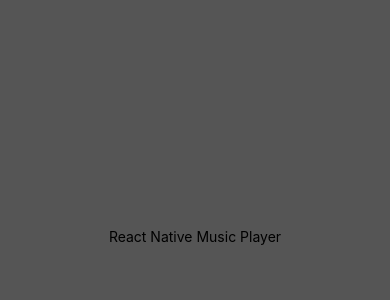
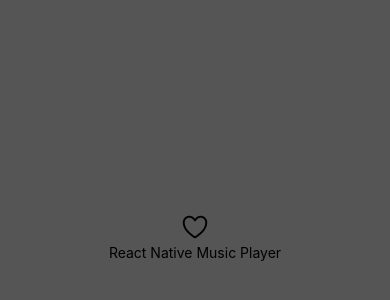
Before and after one commit to SachinthaNimesh370/Music-App, a React Native app: screen / in a window 390 px wide. Shown: the part 186-486 px from the top of the page. Built offline with nearby package versions, Linux system fonts and the light colour scheme.

Commit message:
Install Vector Icon And Slider

```diff
--- a/package.json
+++ b/package.json
@@ -10,8 +10,10 @@
     "test": "jest"
   },
   "dependencies": {
+    "@miblanchard/react-native-slider": "^2.6.0",
     "react": "18.2.0",
-    "react-native": "0.74.5"
+    "react-native": "0.74.5",
+    "react-native-vector-icons": "^10.1.0"
   },
   "devDependencies": {
     "@babel/core": "^7.20.0",
--- a/screens/MusicPlayer.js
+++ b/screens/MusicPlayer.js
@@ -1,9 +1,11 @@
 import React from 'react'
 import { StyleSheet, Text, View } from 'react-native'
+import Ionicons from 'react-native-vector-icons/Ionicons'
 
 const MusicPlayer = () => {
   return (
     <View style={style.container}>
+        <Ionicons name="heart-outline" size={30}/>
         <Text>React Native Music Player</Text>
     </View>
   )
```
Also changed, not shown: 2 other files (tests, documents, lock files or other folders).
